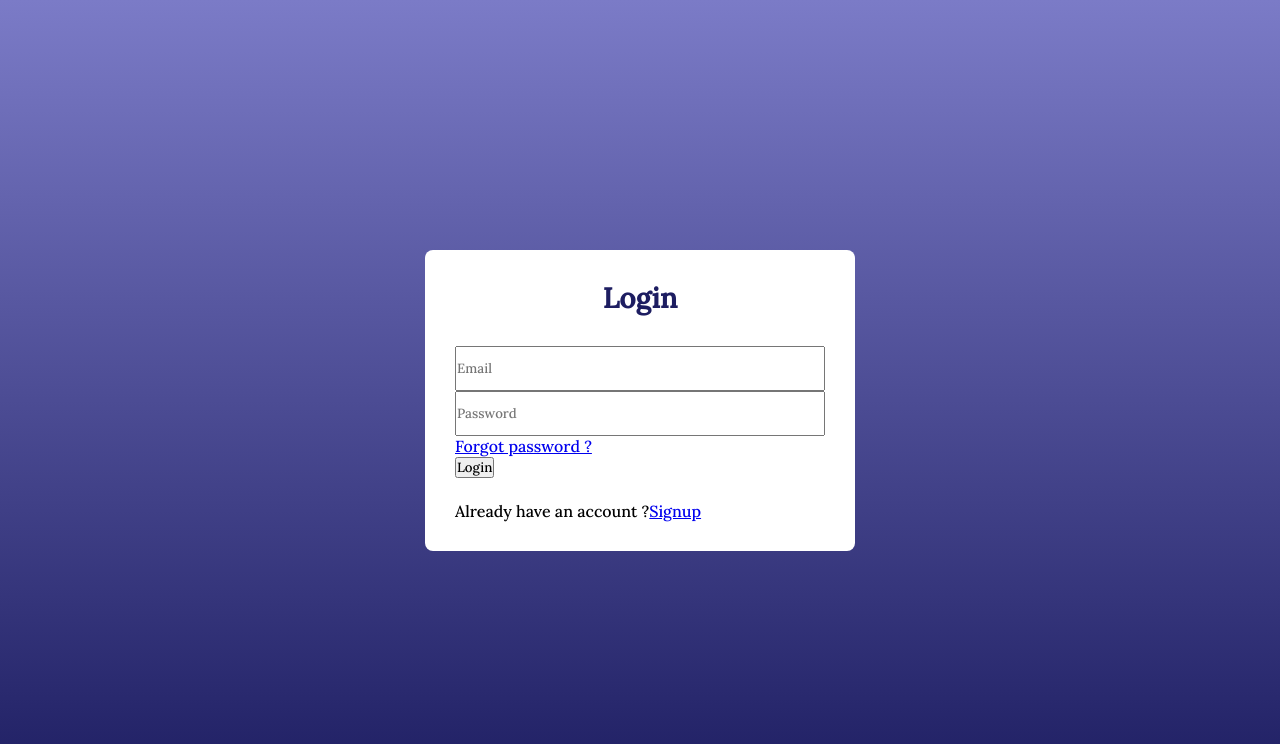
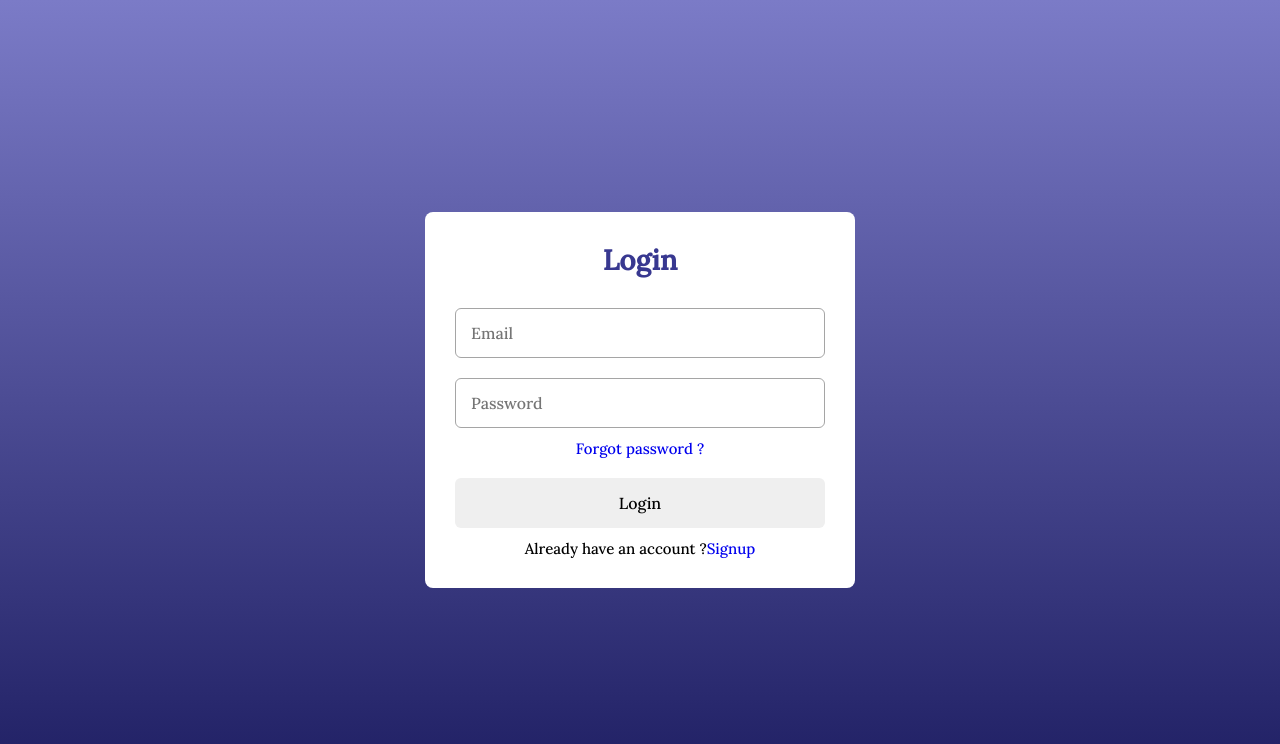
Before and after one commit to Yelhie/Login-and-Signup, a plain HTML site: page index.html in a window 1280 px wide. Drawn offline with nearby package versions, Linux system fonts and the light colour scheme.

Commit message:
update css

```diff
--- a/css/style.css
+++ b/css/style.css
@@ -29,7 +29,7 @@
 header{
     font-size: 28px;
     font-weight: 600;
-    color: #1d1d61;
+    color: #383890;
     text-align: center;
 }
 
@@ -38,12 +38,40 @@ form{
 }
 
 form .field{
-    height:  45px;
+    height:  50px;
     width: 100%;
+    margin-top: 20px;
+}
+
+.field input, .field button{
+    height: 100%;
+    width: 100%;
+    border: none;
+    font-size: 16px;
+    font-weight: 400;
+    border-radius: 6px;
 }
 
 .field input{
-    height: 100%;
-    width: 100%;
+    padding: 0 15px;
+    border: 1px solid #a5a5a5;
 
 }
+
+.form-link{
+    text-align: center;
+    margin-top: 10px;
+}
+
+.form-link span, .form-link a{
+    font-size: 15px;
+    font-weight: 400;
+}
+
+.form a{
+    text-decoration: none;
+}
+
+.form a:hover{
+     text-decoration: underline;
+ }
```
